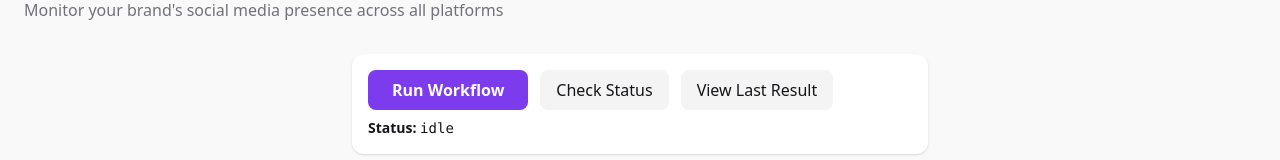
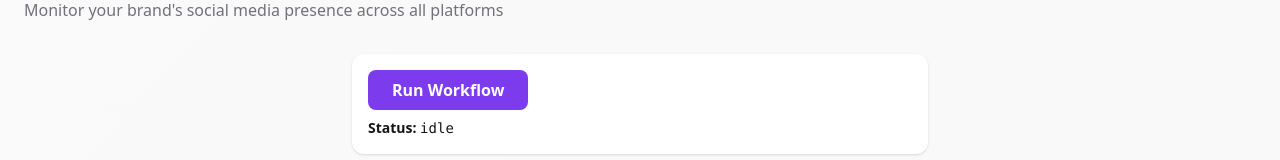
Before and after one commit to Vijay-1289/Inflonitor, a React (Vite) app: page / in a window 1280 px wide. Shown: the part 147-307 px from the top of the page. Built offline with nearby package versions, Linux system fonts and the light colour scheme; no server answers.

Commit message:
Refactor WorkflowTrigger component to use N8N webhook for workflow execution. Removed unused API calls for status and results, simplifying the component and improving error handling for response parsing.

```diff
--- a/src/components/WorkflowTrigger.tsx
+++ b/src/components/WorkflowTrigger.tsx
@@ -1,5 +1,6 @@
 import React, { useState } from "react";
-import { API_BASE } from "@/lib/apiConfig";
+
+const N8N_WEBHOOK_URL = "https://svijay.app.n8n.cloud/workflow/RQHqB88TLCne2hZY";
 
 export const WorkflowTrigger = () => {
   const [status, setStatus] = useState("idle");
@@ -13,41 +14,18 @@ export const WorkflowTrigger = () => {
     setResult(null);
     setError(null);
     try {
-      const res = await fetch(`${API_BASE}/api/run-workflow`, { method: "POST" });
-      const data = await res.json();
+      const res = await fetch(N8N_WEBHOOK_URL, { method: "POST" });
+      let data: any = {};
+      try {
+        data = await res.json();
+      } catch {
+        data = { message: await res.text() };
+      }
       setStatus("success");
-      setResult(data.message || "Workflow completed!");
+      setResult(typeof data.message === 'string' ? data.message : JSON.stringify(data, null, 2) || "Workflow completed!");
     } catch (err: any) {
       setStatus("error");
       setError(err.message || "Error running workflow.");
-    } finally {
-      setLoading(false);
-    }
-  };
-
-  const checkStatus = async () => {
-    setLoading(true);
-    setError(null);
-    try {
-      const res = await fetch(`${API_BASE}/api/status`);
-      const data = await res.json();
-      setStatus(data.status);
-    } catch (err: any) {
-      setError(err.message || "Error checking status.");
-    } finally {
-      setLoading(false);
-    }
-  };
-
-  const getResults = async () => {
-    setLoading(true);
-    setError(null);
-    try {
-      const res = await fetch(`${API_BASE}/api/results`);
-      const data = await res.json();
-      setResult(typeof data === 'string' ? data : JSON.stringify(data, null, 2));
-    } catch (err: any) {
-      setError(err.message || "Error fetching results.");
     } finally {
       setLoading(false);
     }
@@ -63,20 +41,6 @@ export const WorkflowTrigger = () => {
         >
           {loading && status === "running" ? "Running..." : "Run Workflow"}
         </button>
-        <button
-          className="px-4 py-2 bg-secondary text-foreground rounded-lg hover:bg-secondary/80 transition"
-          onClick={checkStatus}
-          disabled={loading}
-        >
-          Check Status
-        </button>
-        <button
-          className="px-4 py-2 bg-muted text-foreground rounded-lg hover:bg-muted/80 transition"
-          onClick={getResults}
-          disabled={loading}
-        >
-          View Last Result
-        </button>
       </div>
       <div className="mt-2 text-sm">
         <strong>Status:</strong> <span className="font-mono">{status}</span>
```
